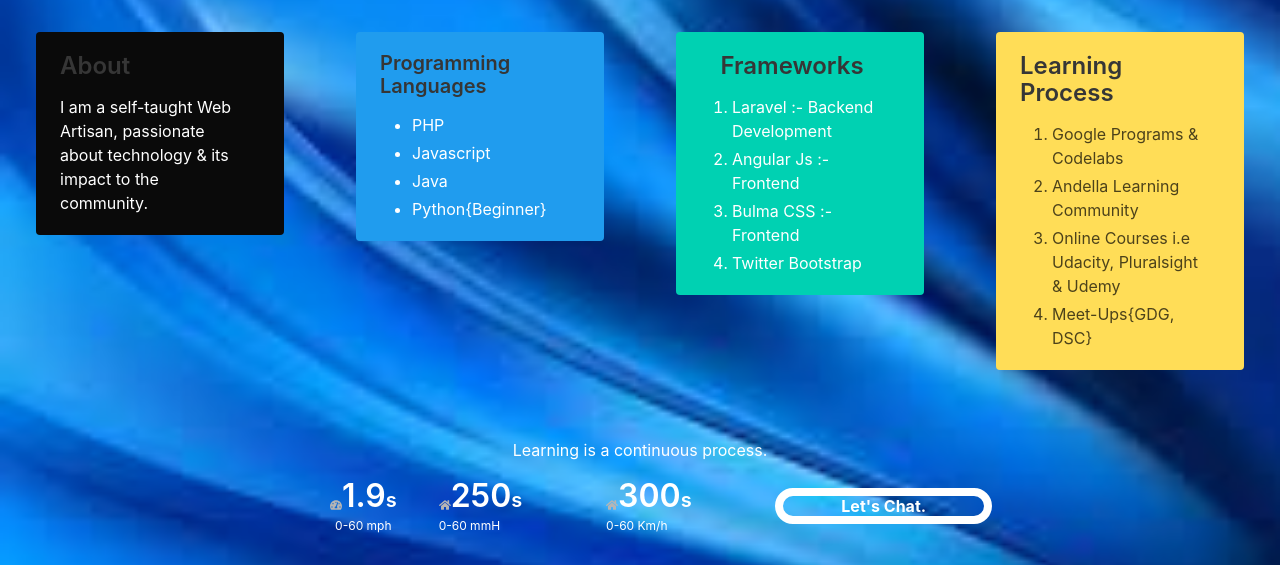
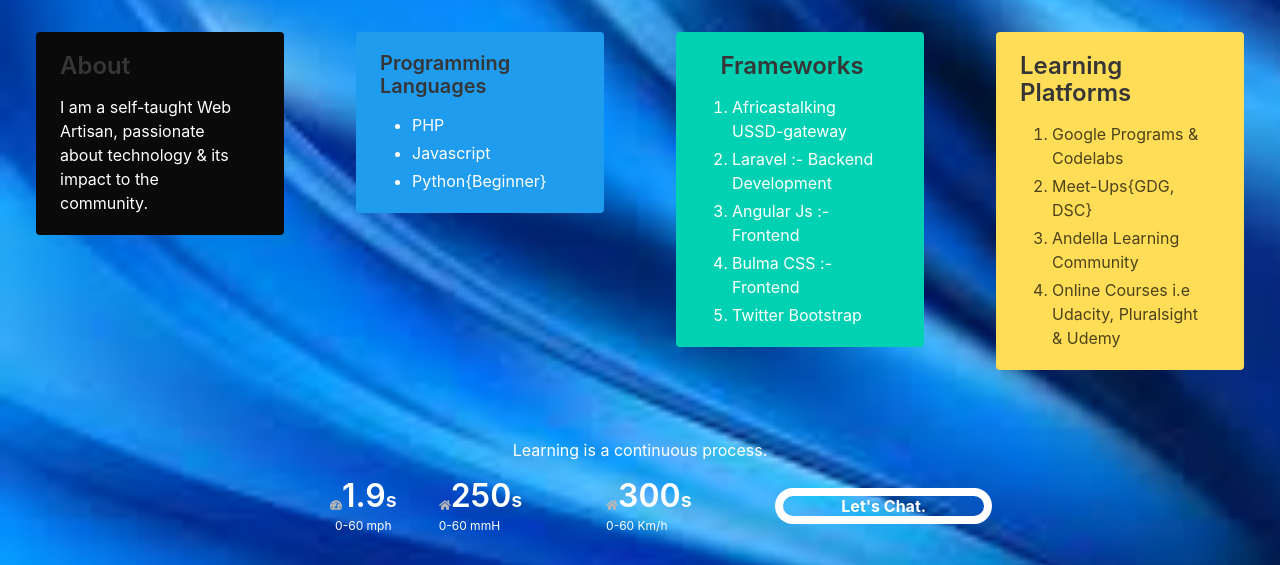
Before and after one commit to CollyneJumah/blog, a plain HTML site: page index.html in a window 1280 px wide. Shown: the part 250-815 px from the top of the page. Drawn offline with nearby package versions, Linux system fonts and the light colour scheme; a script that the page names is missing.

Commit message:
Update index.html

```diff
--- a/index.html
+++ b/index.html
@@ -139,7 +139,6 @@
           <ul>
             <li>PHP</li>
             <li>Javascript</li>
-            <li>Java</li>
             <li>Python{Beginner}</li>
           </ul>
         </div>
@@ -150,6 +149,7 @@
         <div class="content notification is-primary">
           <h3 class="center">Frameworks</h3>
           <ol>
+            <li>Africastalking USSD-gateway</li>
             <li>Laravel :- Backend Development</li>
             <li>Angular Js :-Frontend</li>
             <li>Bulma CSS :-Frontend</li>
@@ -161,12 +161,12 @@
     <div class="column">
       <div class="card-content">
         <div class="content notification is-warning">
-          <h3 class="center">Learning Process</h3>
+          <h3 class="center">Learning Platforms</h3>
           <ol>
             <li>Google Programs & Codelabs</li>
+            <li>Meet-Ups{GDG, DSC}</li>
             <li>Andella Learning Community</li>
             <li>Online Courses i.e Udacity, Pluralsight & Udemy</li>
-            <li>Meet-Ups{GDG, DSC}</li>
           </ol>
         </div>
       </div>
```
